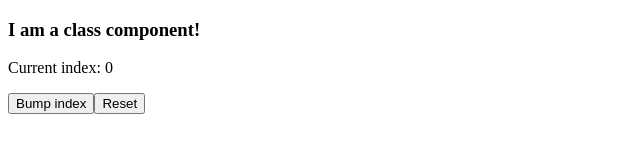
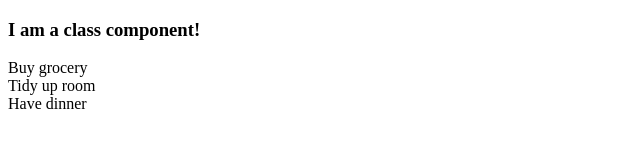
Before and after one commit to theanxy/workshop-gatsby, a Gatsby site: page / in a window 1280 px wide. Shown: the whole page, without its empty margins (0-640 px from the left). Built offline with nearby package versions, Linux system fonts and the light colour scheme; Gatsby itself is replaced by a stand-in of ours.

Commit message:
Add step 3

```diff
--- /dev/null
+++ b/src/components/item.js
@@ -0,0 +1,3 @@
+import React from "react"
+
+export default props => <div>{props.title}</div>
--- a/src/pages/index.js
+++ b/src/pages/index.js
@@ -1,39 +1,35 @@
 import React from "react"
+import Item from "../components/item"
 
 class Swahilibox extends React.Component {
   constructor(props) {
     super(props)
     this.state = {
-      index: 0,
+      todos: [
+        {
+          title: "Buy grocery",
+        },
+        {
+          title: "Tidy up room",
+        },
+        {
+          title: "Have dinner",
+        },
+      ],
     }
   }
 
   render() {
-    const resetCounter = () => this.setState({ index: 0 })
-
     return (
       <div>
         <h3>I am a class component!</h3>
-        <p>Current index: {this.state.index}</p>
-        <button
-          onClick={() =>
-            this.setState({
-              index: this.state.index + 1,
-            })
-          }
-        >
-          Bump index
-        </button>
-        <button onClick={resetCounter}>Reset</button>
+
+        {this.state.todos.map(val => (
+          <Item key={val.title} title={val.title} />
+        ))}
       </div>
     )
   }
 }
 
-class SecondClass extends React.Component {
-  render() {
-    return <div>Second class</div>
-  }
-}
-
 export default Swahilibox
```
